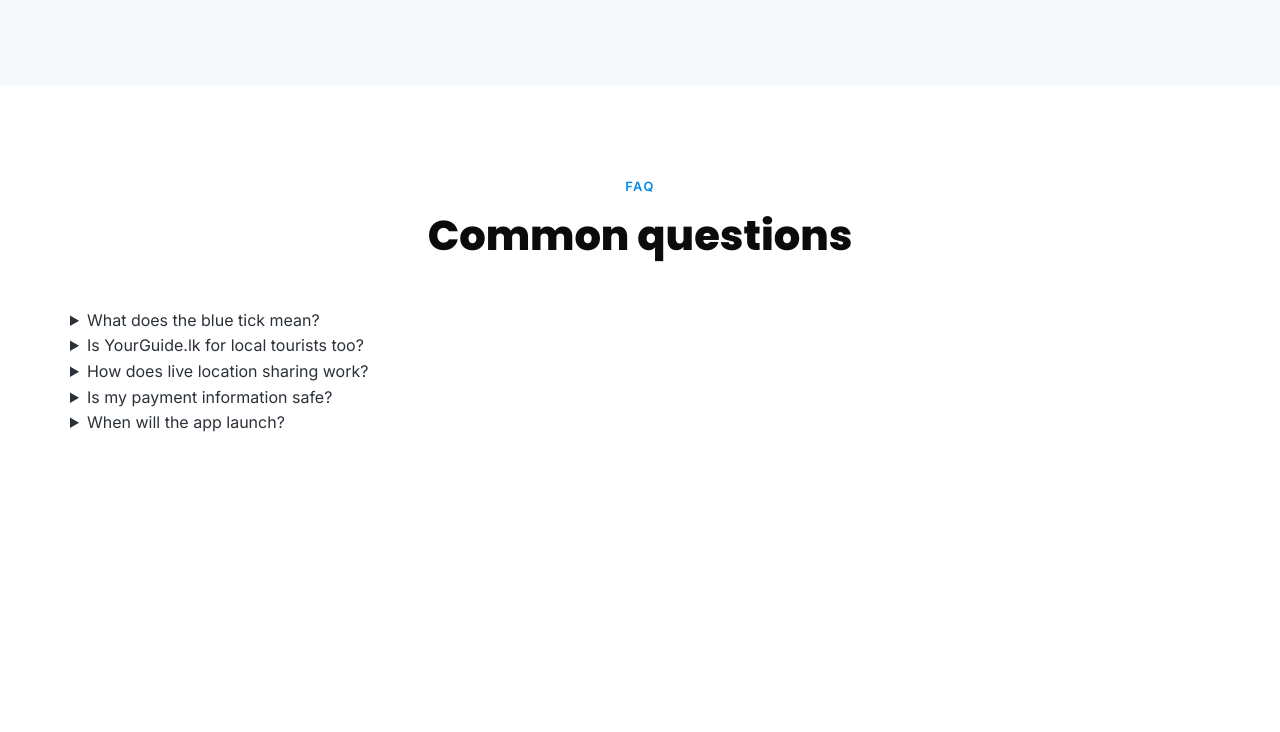
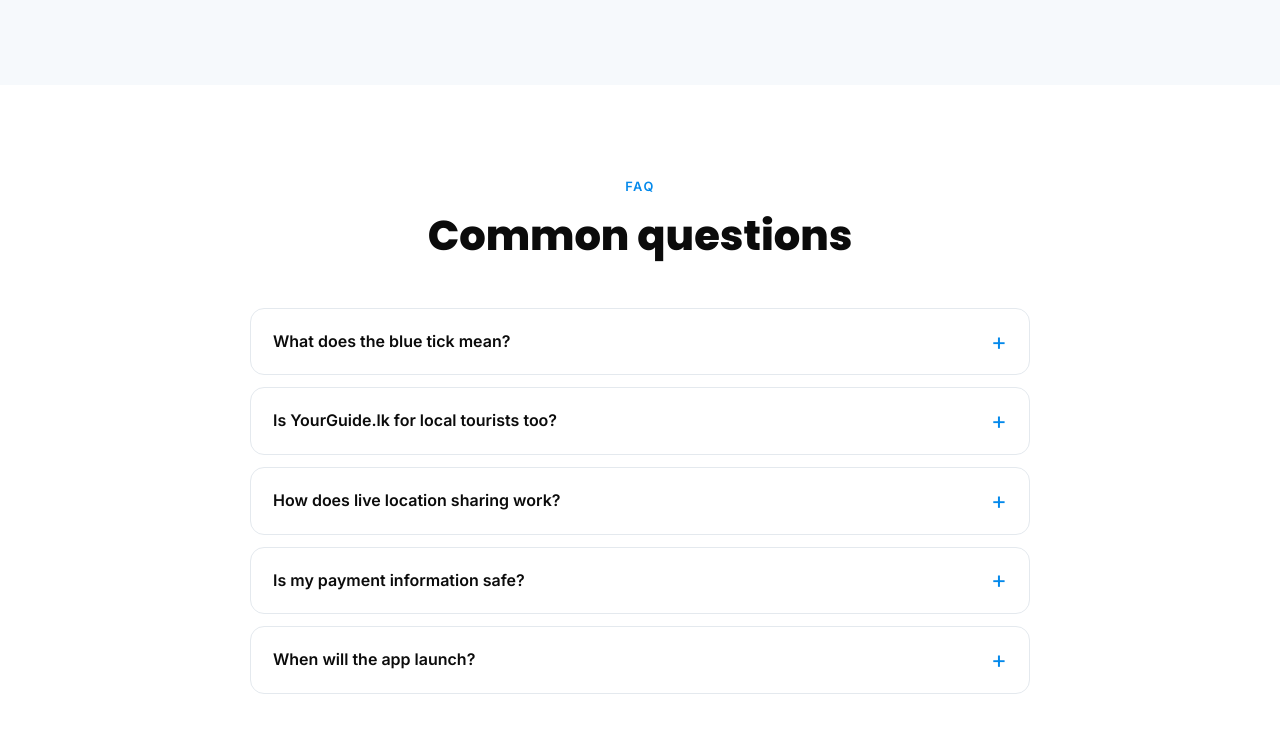
Before and after one commit to chathuranga-K/tour-guide-application, a plain HTML site: page marketing-landing-page/index.html in a window 1280 px wide. Shown: the part 4394-5126 px from the top of the page. Before the commit the page ends 4918 px from the top, so only its background shows below. Drawn offline with Linux system fonts and the light colour scheme.

Commit message:
Add FAQ styles

```diff
--- a/marketing-landing-page/style.css
+++ b/marketing-landing-page/style.css
@@ -320,3 +320,20 @@ h1, h2, h3 { font-family: "Poppins", "Inter", sans-serif; color: var(--ink); lin
 .aud ul { list-style: none; padding: 0; margin: 18px 0 26px; display: grid; gap: 10px; }
 .aud li { display: flex; gap: 10px; align-items: flex-start; font-size: .96rem; }
 .aud li svg { width: 20px; height: 20px; flex: none; margin-top: 3px; color: var(--blue); }
+
+.faq { max-width: 780px; margin-inline: auto; display: grid; gap: 12px; }
+.faq details {
+  background: #fff; border: 1px solid var(--line); border-radius: 14px; padding: 4px 22px;
+  transition: transform .3s cubic-bezier(.2,.8,.2,1), box-shadow .3s ease, border-color .3s ease;
+}
+.faq details:hover { transform: translateY(-3px); border-color: #bfe0fb; box-shadow: 0 14px 30px rgba(4,137,235,.16), 0 3px 8px rgba(11,11,11,.05); }
+.faq details[open] { border-color: #bfe0fb; box-shadow: 0 10px 24px rgba(4,137,235,.12); }
+.faq summary:hover { color: var(--blue-dark); }
+.faq summary {
+  cursor: pointer; list-style: none; padding: 16px 0; font-weight: 600; color: var(--ink);
+  display: flex; justify-content: space-between; gap: 16px; align-items: center;
+}
+.faq summary::-webkit-details-marker { display: none; }
+.faq summary::after { content: "+"; font-size: 1.5rem; color: var(--blue); font-weight: 400; line-height: 1; }
+.faq details[open] summary::after { content: "–"; }
+.faq details p { margin: 0 0 18px; color: var(--muted); }
```
